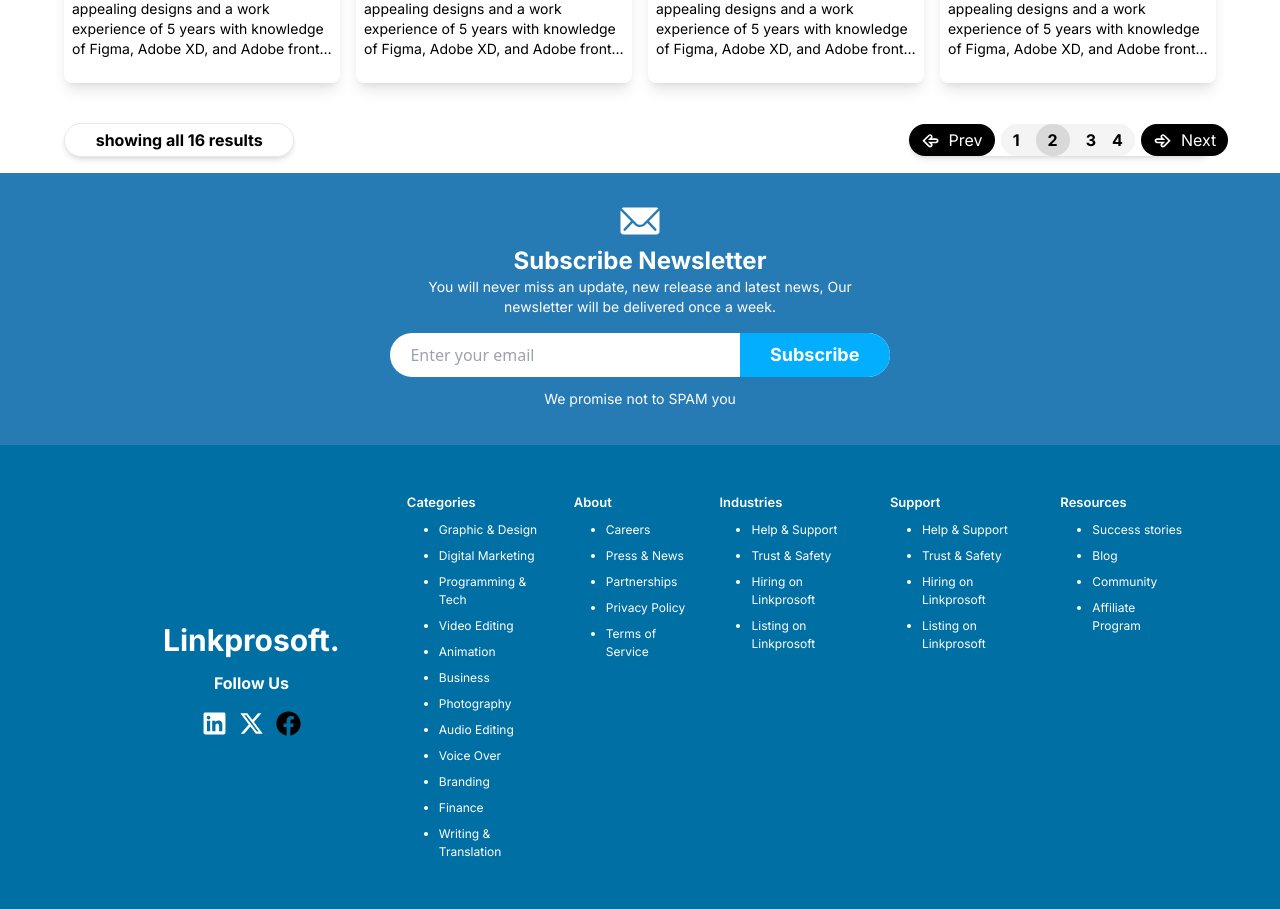
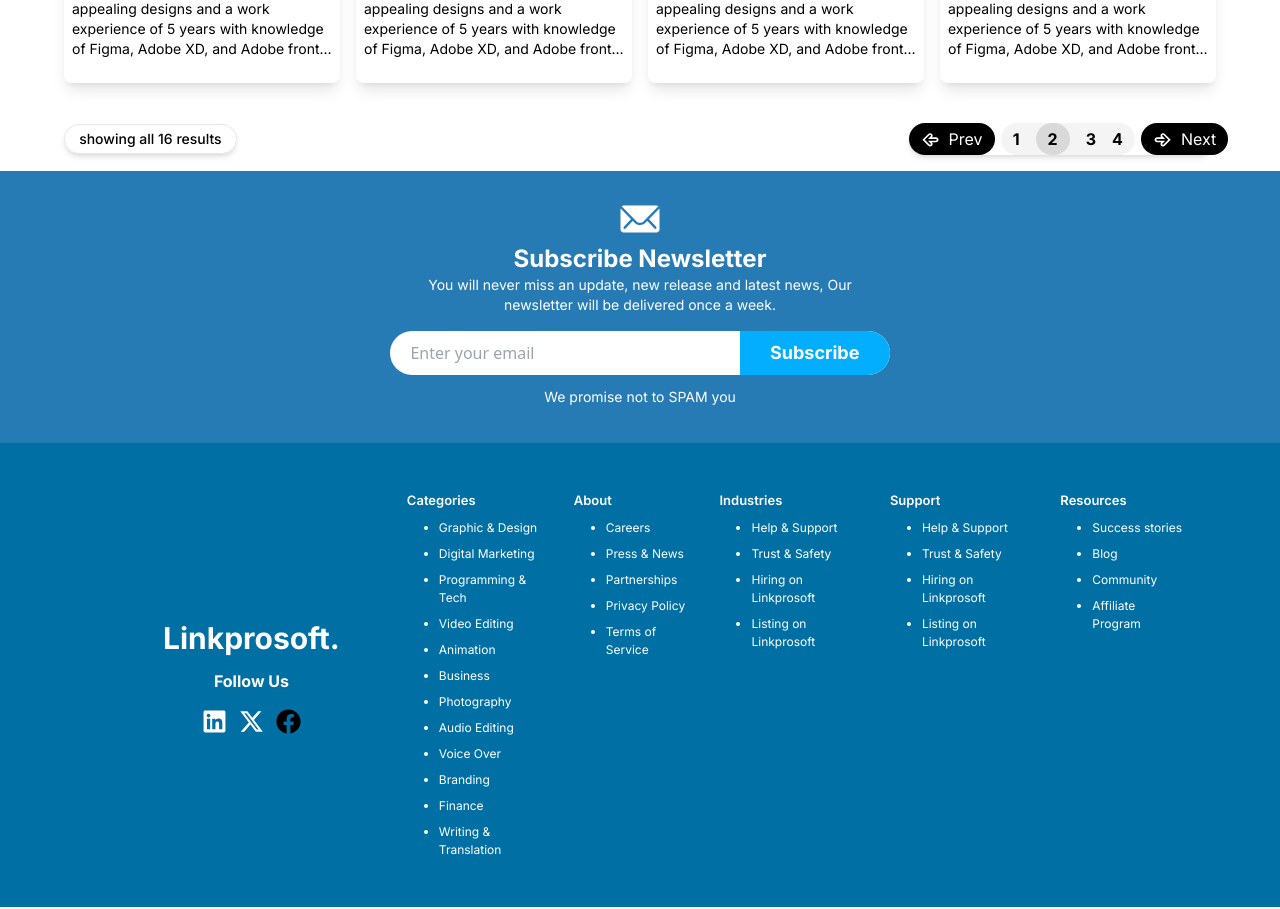
Before and after one commit to german-machine/Linkprosoft, a React (Vite) app in the folder Front-end/: page /JobSearch in a window 1280 px wide. Shown: the part 1480-2389 px from the top of the page. Built offline with nearby package versions, Linux system fonts and the light colour scheme.

Commit message:
reduced the with of the text 'showing all [number of data] results'

```diff
--- a/Front-end/src/Pages/JobSearch/components/PrevNext.jsx
+++ b/Front-end/src/Pages/JobSearch/components/PrevNext.jsx
@@ -8,8 +8,8 @@ const PrevNext = ({ feedDataLength }) => {
    <>
         <section className="w-full">
             <div className="w-[90%] mx-auto py-4 flex flex-col sm:flex-row justify-between sm:items-center">
-                <div className="w-[60%] sm:w-[35%] lg:w-[20%] rounded-full shadow-md inset-4 border px-2 py-1 flex items-center justify-center mb-3 sm:mb-0">
-                    <p className="font-Inter text-base font-bold text-center"> showing all {feedDataLength} results </p>
+                <div className="w-[60%] sm:w-[35%] lg:w-[15%] rounded-full shadow-md inset-4 border px-2 py-1 flex items-center justify-center mb-3 sm:mb-0">
+                    <p className="font-Inter text-sm font-medium text-center"> showing all {feedDataLength} results </p>
                 </div>
                 <div className="flex justify-between items-center gap-[2%] shadow-md inset-4 rounded-full">
                     <div className="w-[30%] rounded-full px-3 py-1 bg-black flex justify-center items-center gap-2">
```
